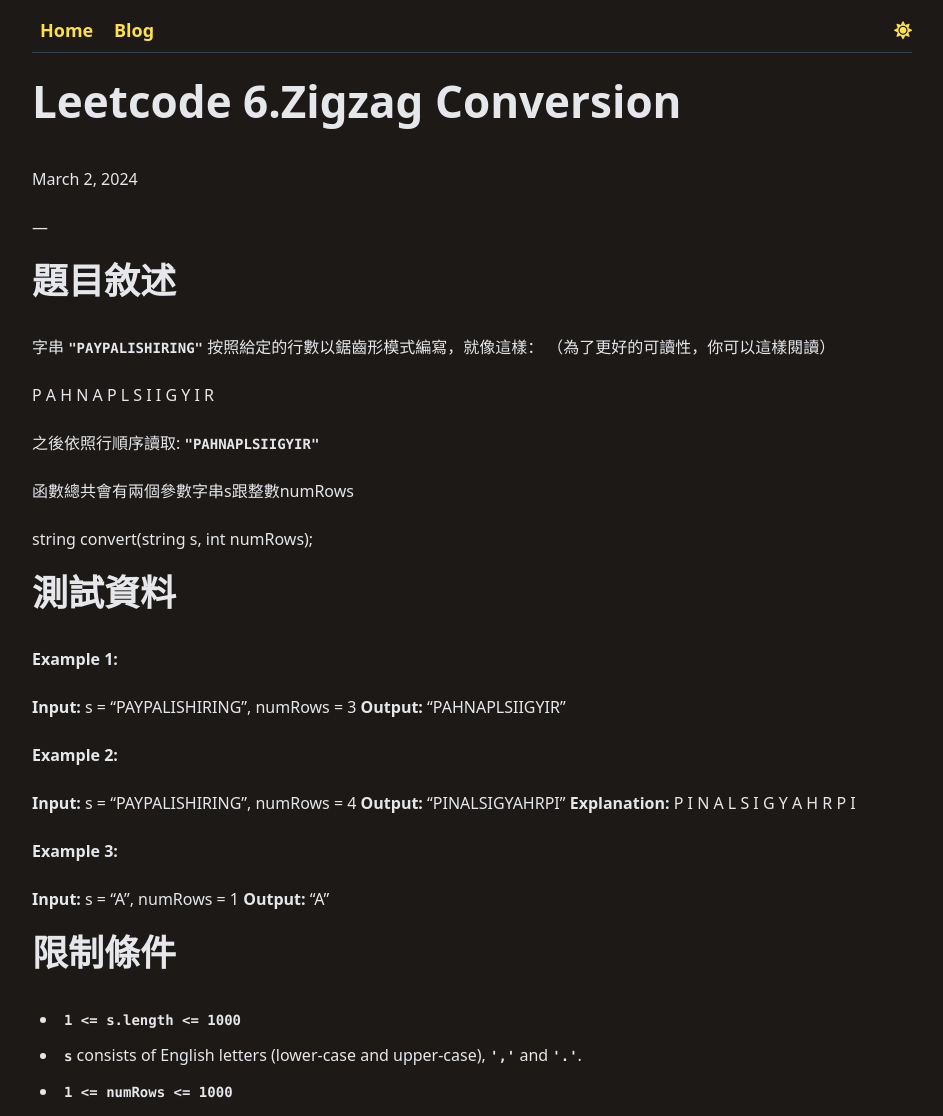
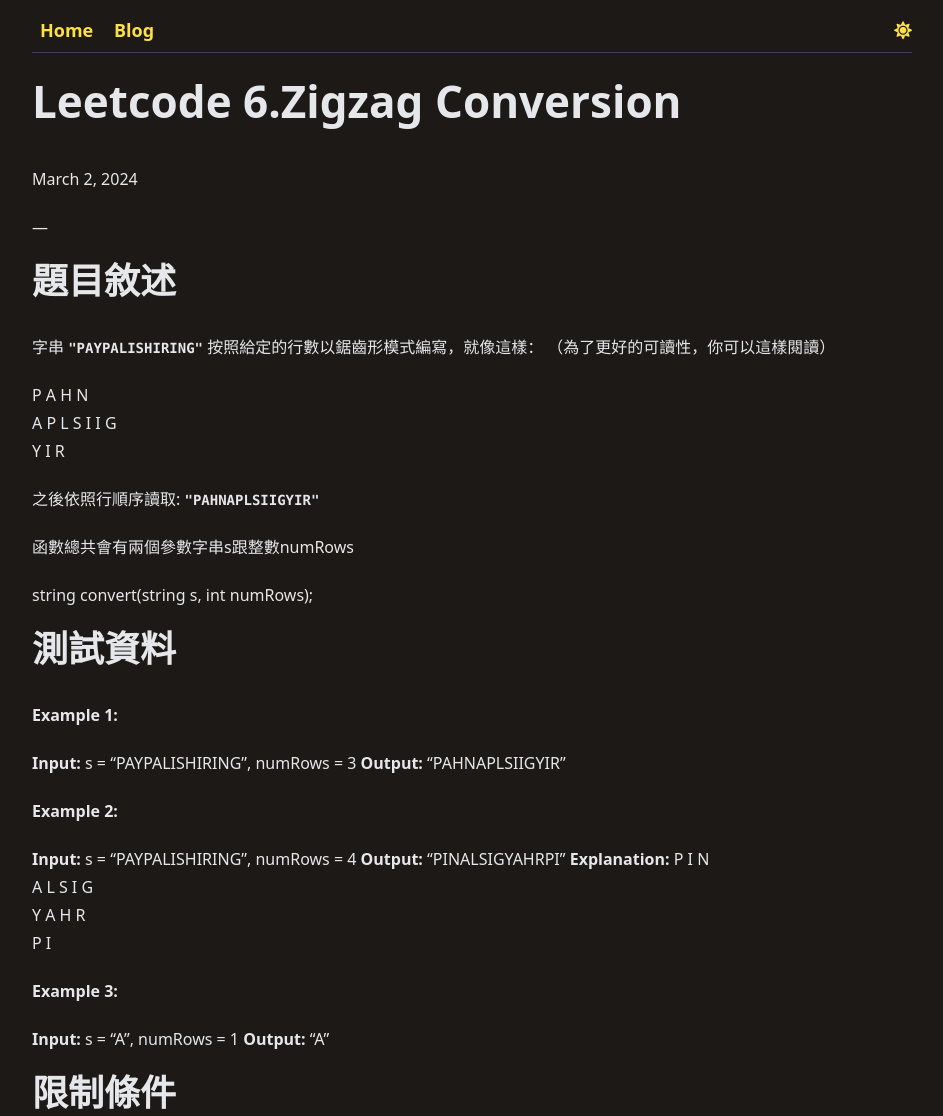
Before and after one commit to Jie0117/Jie0117.github.io, a plain HTML site: page blog/leetcode_6_zigzag_conversion/index.html in a window 1280 px wide. Shown: the top 1116 px of the page, without its empty margins (168-1111 px from the left). Drawn offline with Linux system fonts and the light colour scheme; some icons are missing.

Commit message:
Update index.html

```diff
--- a/blog/leetcode_6_zigzag_conversion/index.html
+++ b/blog/leetcode_6_zigzag_conversion/index.html
@@ -123,9 +123,9 @@
   <h1 id="題目敘述">題目敘述</h1>
 <p>字串 <code>&quot;PAYPALISHIRING&quot;</code> 按照給定的行數以鋸齒形模式編寫，就像這樣：
 （為了更好的可讀性，你可以這樣閱讀）</p>
-<p>P   A   H   N
-A P L S I I G
-Y   I   R</p>
+<p>P   A   H   N<br>
+A P L S I I G<br>
+Y   I   R<br></p>
 <p>之後依照行順序讀取:  <code>&quot;PAHNAPLSIIGYIR&quot;</code></p>
 <p>函數總共會有兩個參數字串s跟整數numRows</p>
 <p>string convert(string s, int numRows);</p>
@@ -137,10 +137,10 @@ Y   I   R</p>
 <p><strong>Input:</strong> s = &ldquo;PAYPALISHIRING&rdquo;, numRows = 4
 <strong>Output:</strong> &ldquo;PINALSIGYAHRPI&rdquo;
 <strong>Explanation:</strong>
-P     I    N
-A   L S  I G
-Y A   H R
-P     I</p>
+P     I    N<br>
+A   L S  I G<br>
+Y A   H R<br>
+P     I<br></p>
 <p><strong>Example 3:</strong></p>
 <p><strong>Input:</strong> s = &ldquo;A&rdquo;, numRows = 1
 <strong>Output:</strong> &ldquo;A&rdquo;</p>
```
